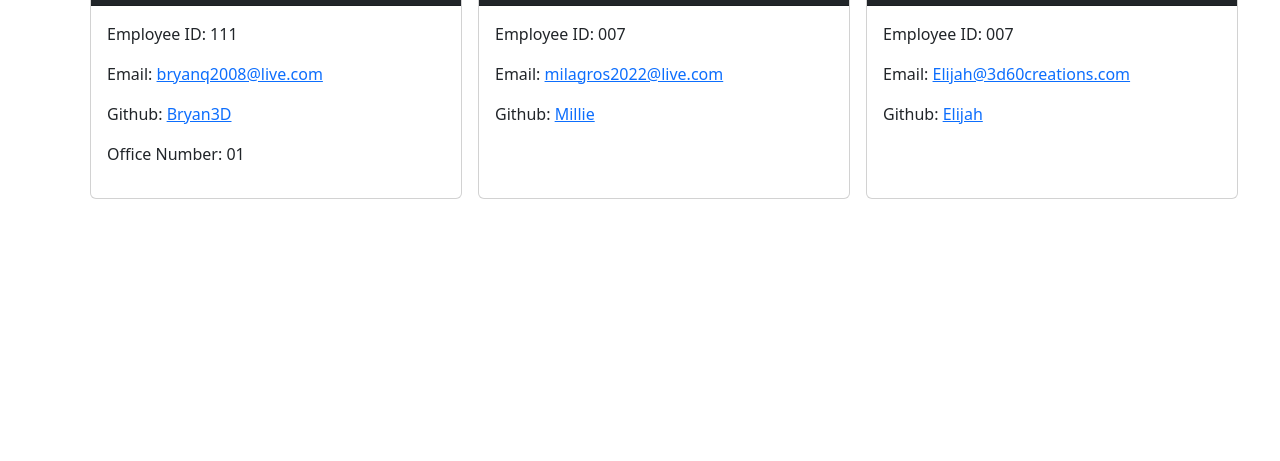
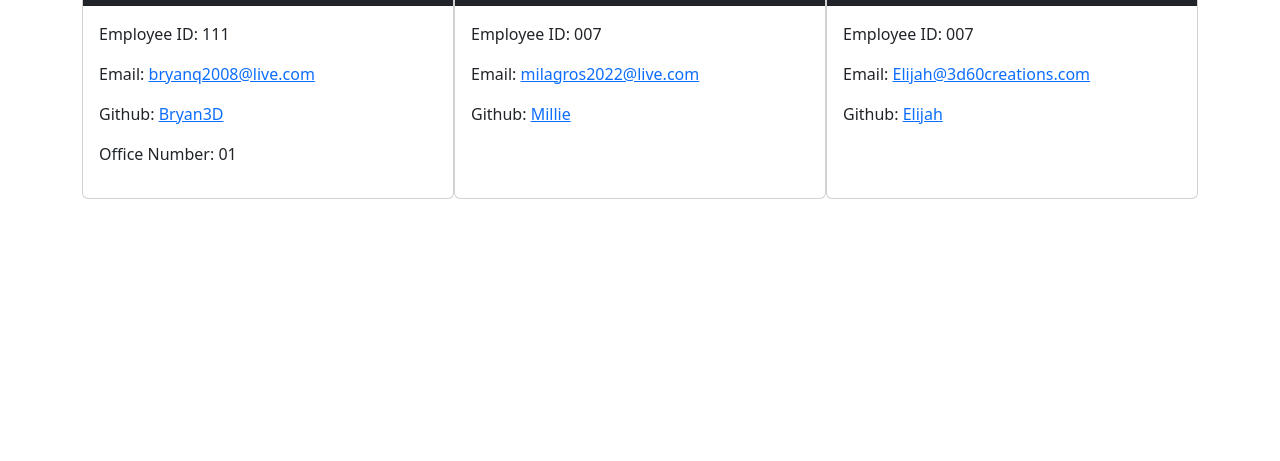
Before and after one commit to Bryan3D/Team-Profile-Generator, a website: page index.html in a window 1280 px wide. Shown: the part 339-800 px from the top of the page. Drawn offline with nearby package versions, Linux system fonts and the light colour scheme; files that its build step writes are made by us from their sources.

Commit message:
Index.html move to main and html folder delete

```diff
--- a/assets/html/index.html
+++ b/index.html
@@ -29,7 +29,7 @@
           <br />
           <!--Team id Cards  -->
           <!-- Manager Card -->
-          <div class="manager-card col-4 mt-4 mx-2">
+          <div class="manager-card col-4 mt-4">
             <div class="card h-100">
               <div class="card-header text-white bg-dark">
                 <!--Manager Name  -->
@@ -55,7 +55,7 @@
 
           <!-- Engineer Card -->
 
-          <div class="col-4 mt-4 mx-2">
+          <div class="col-4 mt-4">
             <div class="card h-100">
               <div class="card-header text-white bg-dark">
                 <h3>Milagros</h3>
@@ -81,7 +81,7 @@
           </div>
 
           <!-- Intern Card -->
-          <div class="col-4 mt-4 mx-2">
+          <div class="col-4 mt-4">
             <div class="card h-100">
               <div class="card-header text-white bg-dark">
                 <h3>Elijah</h3>
@@ -101,6 +101,7 @@
               </div>
             </div>
           </div>
+
         </div>
 
       </main>
--- a/index.js
+++ b/index.js
@@ -1,5 +1,5 @@
 // Requirer links
-const require = require('inquirer')
+const require = require('inquirer');
 const fs = require('fs');
 const generateHTML = require('./assets/js/generateHTML.js');
 const Manager = require('./library/Manager');
```
